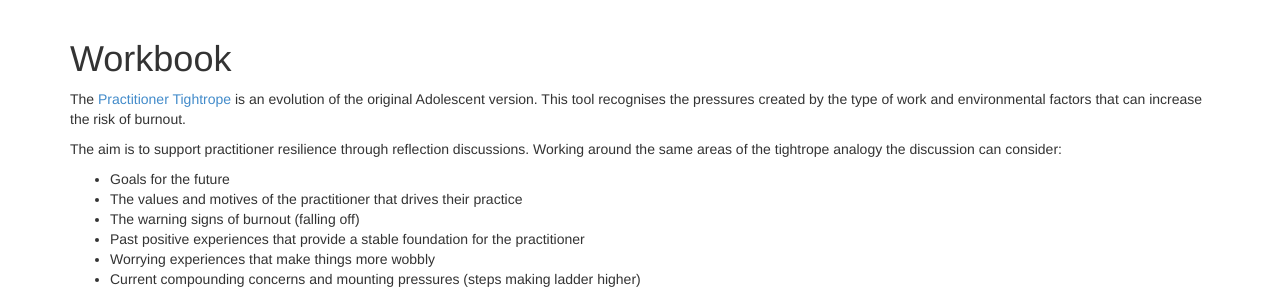
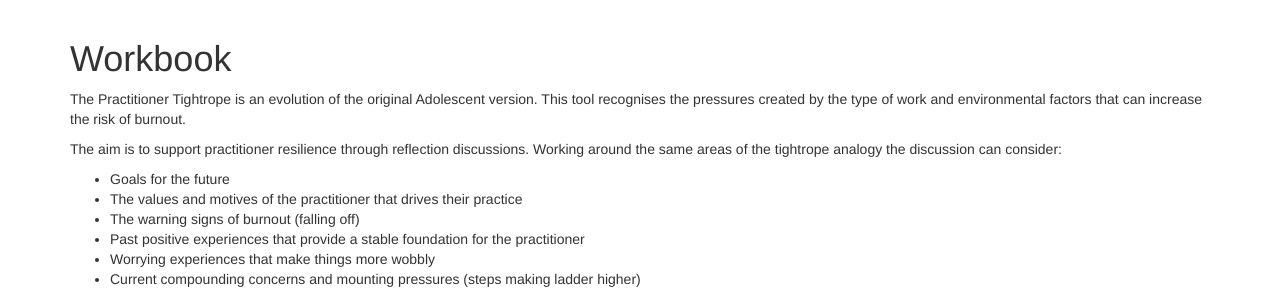
Before and after one commit to retrotravelbug/tightropetool, a Jekyll site: the page built from practitioner tightrope.md, in a window 1280 px wide. Shown: the part 153-442 px from the top of the page. Built offline with Jekyll 4.4.1, drawn with Linux system fonts in a browser that asks for light colours; nearby versions of some CDN libraries.

```diff
--- a/practitioner tightrope.md
+++ b/practitioner tightrope.md
@@ -6,7 +6,7 @@ banner-image: Bushy-trees.jpeg
 
 # Workbook
 
-The [Practitioner Tightrope] is an evolution of the original Adolescent version. This tool recognises the pressures created by the type of work and environmental factors that can increase the risk of burnout.
+The Practitioner Tightrope is an evolution of the original Adolescent version. This tool recognises the pressures created by the type of work and environmental factors that can increase the risk of burnout.
 
 The aim is to support practitioner resilience through reflection discussions. Working around the same areas of the tightrope analogy the discussion can consider:
 
```
Also changed, not shown: other parts of practitioner tightrope.md (+0 -2 lines).
